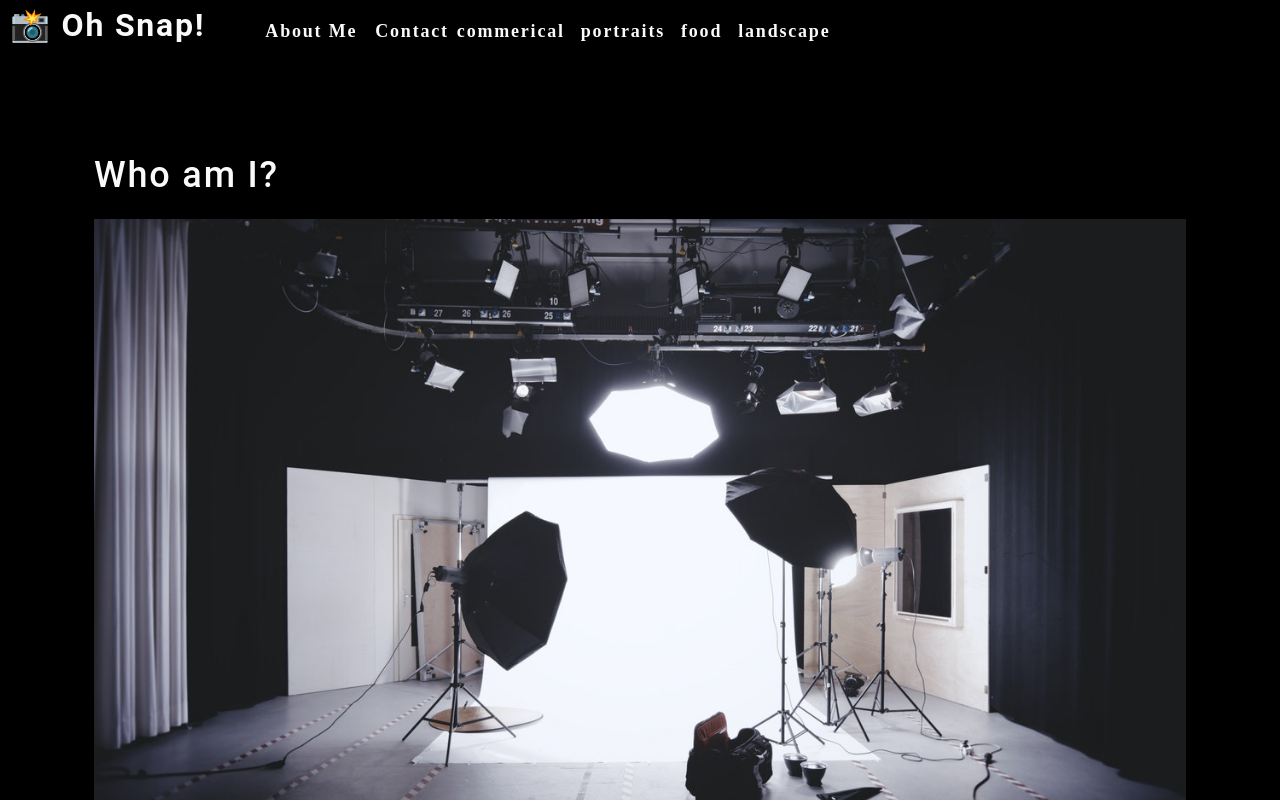
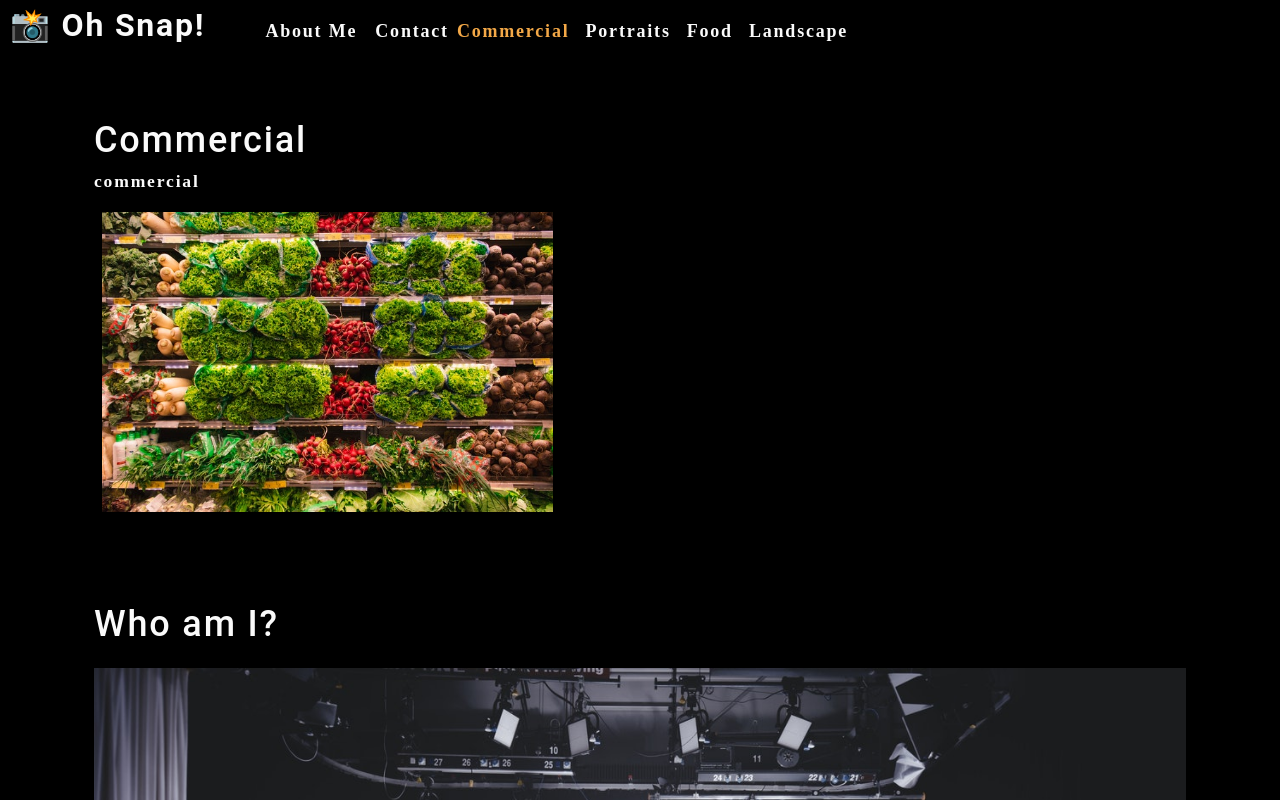
Before and after one commit to rharris529/photo-port, a React (Create React App) app: page / in a window 1280 px wide. Shown: the top 800 px of the page. Built offline with nearby package versions, Linux system fonts and the light colour scheme.

Commit message:
added props, useState and useEffect

```diff
--- a/src/App.js
+++ b/src/App.js
@@ -1,13 +1,34 @@
-import React from 'react';
+import React, {useState} from 'react';
 import Nav from './components/Nav'
 import About from './components/About';
+import Gallery from './components/Gallery';
 
 function App() {
+  const [categories] = useState([
+    {
+      name: 'commercial',
+      description: 'Photos of grocery stores, food trucks, and other commercial projects',
+    },
+    { name: 'portraits', description: 'Portraits of people in my life' },
+    { name: 'food', description: 'Delicious delicacies' },
+    { name: 'landscape', description: 'Fields, farmhouses, waterfalls, and the beauty of nature' },
+  ]);
+
+  const [currentCategory, setCurrentCategory] = useState(categories[0]);
+
+
   return (
     <div>
-      <Nav></Nav>
+      <Nav
+        categories={categories}
+        setCurrentCategory={setCurrentCategory}
+        currentCategory={currentCategory}
+      ></Nav>
       <main>
-        <About></About>
+        <div>
+          <Gallery></Gallery>
+          <About></About>
+        </div>
       </main>
     </div>
   );
--- /dev/null
+++ b/src/components/Gallery/index.js
@@ -0,0 +1,21 @@
+import React from "react";
+import { capitalizeFirstLetter } from "../../utils/helpers";
+import photo from "../../assets/small/commercial/0.jpg";
+
+function Gallery(props) {
+    const currentCategory = {
+        name: "commercial",
+        description: "Photos of grocery stores, food trucks, and other commercial projects",
+    };
+    return (
+        <section>
+            <h1>{capitalizeFirstLetter(currentCategory.name)}</h1>
+            <p>{currentCategory.name}</p>
+            <div className="flex-row">
+                <img src={photo} alt="Commercial Example" className="img-thumbnail mx-1"/>
+            </div>
+        </section>
+    );
+}
+
+export default Gallery;
--- a/src/components/Nav/index.js
+++ b/src/components/Nav/index.js
@@ -1,30 +1,23 @@
-import React from 'react'
+import React, {useEffect} from 'react'
+import { capitalizeFirstLetter } from '../../utils/helpers';
 
-function Nav() {
+function Nav(props) {
 
-    const categories = [
-        {
-            name: "commerical",
-            description:
-            "Photos of grocery stores, food trucks, and other commerical projects",
-        },
-        { name: "portraits", description: "Portraits of people in my life"},
-        { name: "food", description: "Delicious delicacies"},
-        {
-            name: "landscape",
-            description: "Fields, farmhouses, waterfalls, and the beauty of nature",
-        },
-    ];
+    const {
+        categories = [],
+        setCurrentCategory,
+        currentCategory
+    } = props;
 
-    function categorySelected(name) {
-        console.log(`${name} clicked`)
-        };
+    useEffect(() => {
+        document.title = capitalizeFirstLetter(currentCategory.name);
+    }, [currentCategory]);
 
     return (
         <header className='flex-row px-1'>
             <h2>
             <a data-testid="link" href='/'>
-                <span role="img" aria-label="camera"> 📸</span> Oh Snap!
+                <span role="img" aria-label="camera"> {" "}📸</span>{" "} Oh Snap!
             </a>
             </h2>
             <nav>
@@ -38,10 +31,12 @@
                     <span>Contact</span>
                 </li>
                 {categories.map((category) => (
-                    <li className='mx-1' key={category.name}>
-                        <span onClick={() => categorySelected}>
-                            {category.name}
-                        </span>
+                    <li className={`mx-1 ${currentCategory.name === category.name && 'navActive'}`} key={category.name}>
+                    <span onClick={() => {
+                        setCurrentCategory(category)
+                    }}>
+                        {capitalizeFirstLetter(category.name)}
+                    </span>
                     </li>
                 ))}
                 </ul>
```
